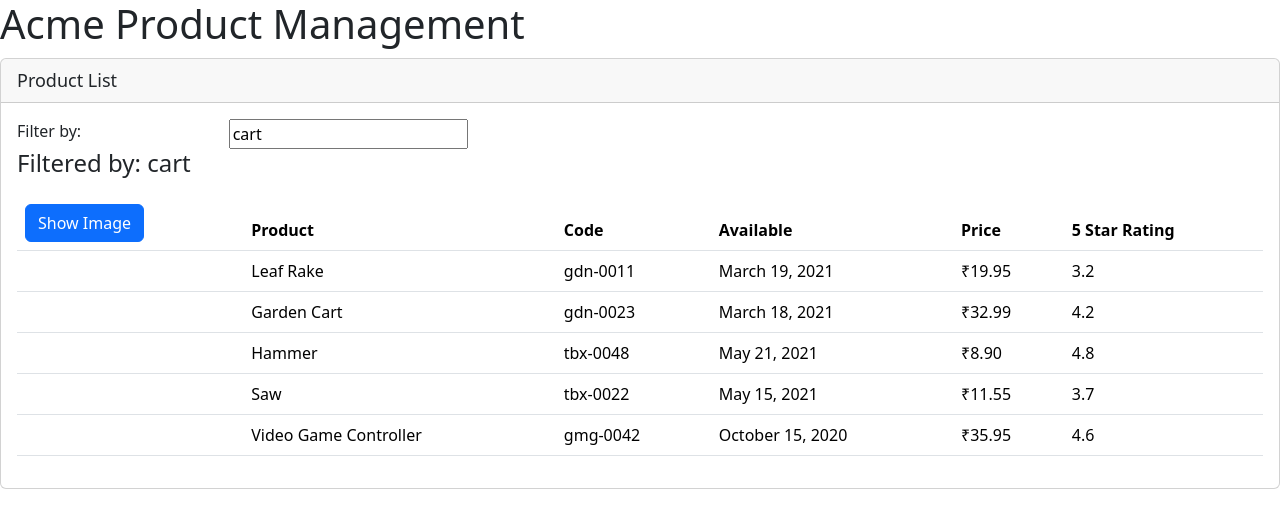
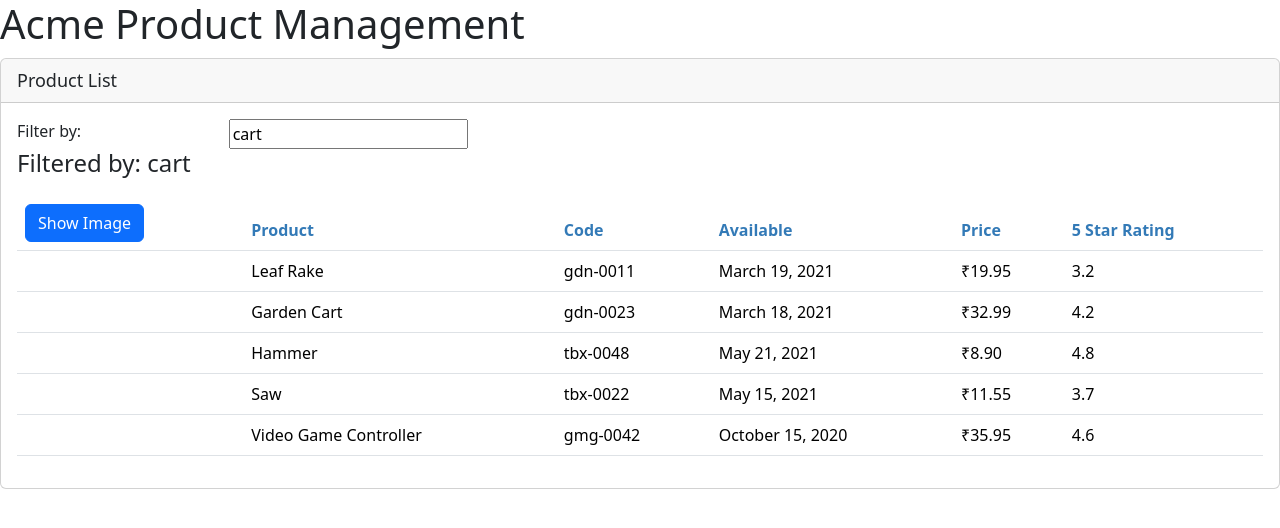
Before and after one commit to sri-siva-murugan/APM, an Angular app: page / in a window 1280 px wide. Shown: the top 528 px of the page. Built offline with nearby package versions, Linux system fonts and the light colour scheme.

Commit message:
styled the table header

```diff
--- a/src/app/products/product-list.component.css
+++ b/src/app/products/product-list.component.css
@@ -1,3 +1,3 @@
-thead{
+th{
     color: #337ab7;
 }
```
